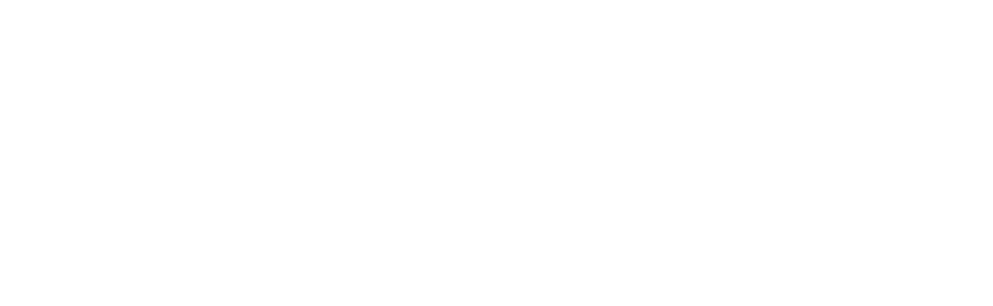
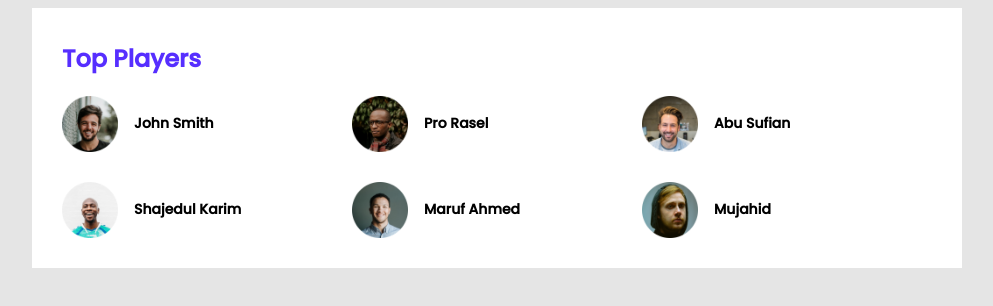
Before and after one commit to Samia001/leader-board-css3, a plain HTML site: page index.html in a window 1280 px wide. Shown: the whole page, without its empty margins (143-1136 px from the left). Drawn offline with Linux system fonts and the light colour scheme; files that its build step writes are made by us from their sources.

Commit message:
first done

```diff
--- a/index.html
+++ b/index.html
@@ -6,9 +6,67 @@
     <meta name="viewport" content="width=device-width, initial-scale=1.0">
     <title>Leader Board</title>
     <!-- stylesheet -->
-    <link rel="stylesheet" href="style.css">
+    <link rel="stylesheet" href="styles/style.css">
 </head>
+
 <body>
+
+     <!-- header start -->
+
+       <header>
+
+
+
+       </header>
+
+       <!-- header end -->
+
+       <main>
+
+        <!-- top players and top blogs -->
+
+        <section class="container">
+
+            <div class="top-players">
+
+                <h2 class="section-title">Top Players</h2>
+
+                <div class="players">
+
+                    <!-- .player*6>img[src="images/players/player-$.png"]+h3{top players-$} -->
+
+                    <div class="player">
+                        <img src="images/players/player-1.png" alt="">
+                        <h3 class="player-name">John Smith</h3>
+                    </div>
+                    <div class="player">
+                        <img src="images/players/player-2.png" alt="">
+                        <h3 class="player-name">Pro Rasel</h3>
+                    </div>
+                    <div class="player">
+                        <img src="images/players/player-3.png" alt="">
+                        <h3 class="player-name">Abu Sufian</h3>
+                    </div>
+                    <div class="player">
+                        <img src="images/players/player-4.png" alt="">
+                        <h3 class="player-name">Shajedul Karim</h3>
+                    </div>
+                    <div class="player">
+                        <img src="images/players/player-5.png" alt="">
+                        <h3 class="player-name">Maruf Ahmed</h3>
+                    </div>
+                    <div class="player">
+                        <img src="images/players/player-6.png" alt="">
+                        <h3 class="player-name">Mujahid</h3>
+                    </div>
+
+                </div>
+
+            </div>
+
+        </section>
+
+       </main>
 
 </body>
 </html>
--- a/styles/style.css
+++ b/styles/style.css
@@ -0,0 +1,50 @@
+/* fonts */
+@import url('https://fonts.googleapis.com/css2?family=Poppins:wght@500&display=swap');
+
+
+/* top player style */
+.section-title{
+     color: #562EFF;
+     font-size: 24px;
+     margin-top: 3px
+}
+
+.players{
+
+    display: grid;
+    grid-template-columns: repeat(3, 1fr);
+
+    /* grid-template-columns: 1fr 1fr 1fr; */
+
+    grid-row-gap: 30px;
+}
+
+/* comon styles  or utilities */
+body{
+    font-family: 'Poppins', sans-serif;
+    background-color: #E5E5E5;
+}
+main{
+    display: flex;
+    justify-content: center;
+}
+
+.container{
+    background-color: #FFFFFF;
+    width: 870px;
+    padding: 30px;
+}
+
+.player{
+     display: flex;
+     align-items: center;
+}
+
+.player img{
+    width: 56px;
+    height: 56px;
+}
+.player-name{
+    margin-left: 16px;
+    font-size: 14px;
+}
```
